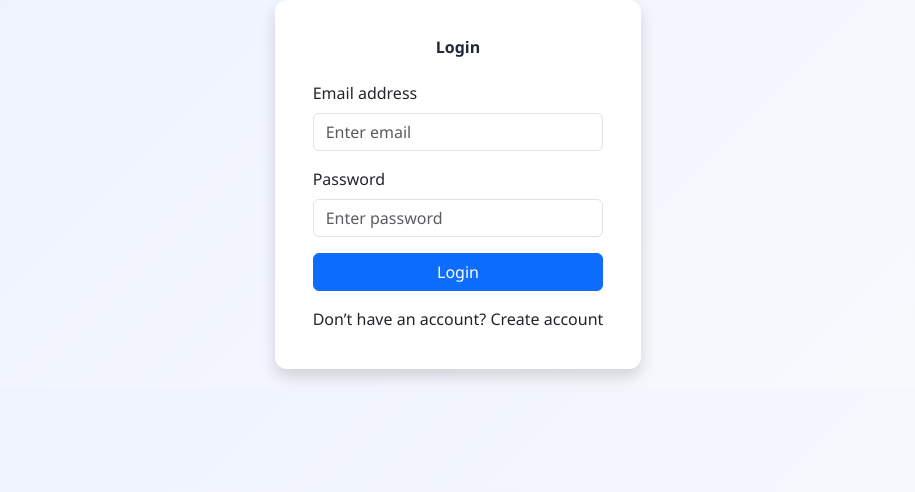
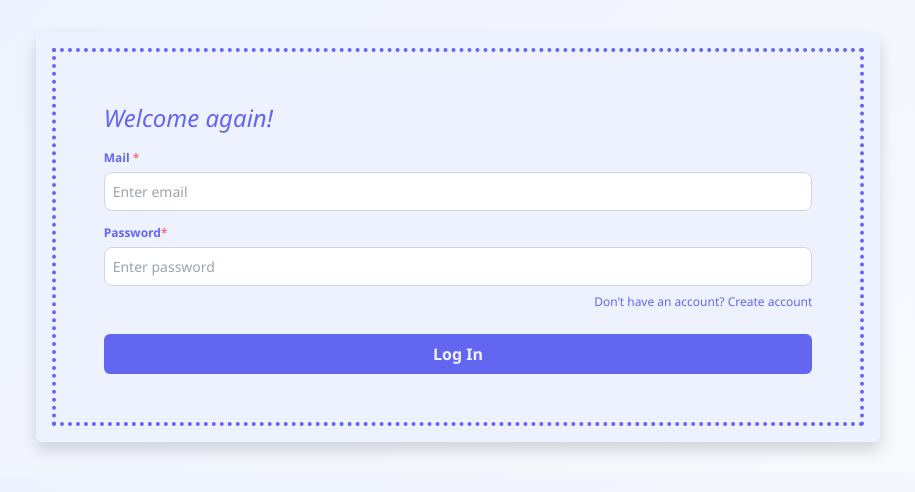
Before and after one commit to MrPandit12345/task_automation_FE, a React (Create React App) app: page / in a window 1280 px wide. Shown: the top 492 px of the page, without its empty margins (182-1097 px from the left). Built offline with nearby package versions, Linux system fonts and the light colour scheme.

Commit message:
updated login ui

```diff
--- a/src/components/Login.jsx
+++ b/src/components/Login.jsx
@@ -13,40 +13,41 @@ export default function Login({ setToken, setShowRegister }) {
   };
 
   return (
-    <div className="login-wrapper d-flex align-items-center justify-content-center">
-      <div className="card login-card shadow">
-        <div className="card-body">
-          <h3 className="text-center mb-4 fw-bold">Login</h3>
-
-          <form onSubmit={submit}>
-            <div className="mb-3">
-              <label className="form-label">Email address</label>
+    <div className="flex justify-center m-8">
+      <div
+        className="w-fit h-fit bg-indigo-50 rounded shadow flex flex-col justify-between p-3"
+        onSubmit={submit}
+      >
+        <form className="text-indigo-500" action method="post">
+          <fieldset className="border-4 border-dotted border-indigo-500 p-5">
+            <legend className="px-2 italic -mx-2">Welcome again!</legend>
+            <label
+              className="text-xs font-bold after:content-['*'] after:text-red-400"
+              htmlFor="email"
+            >
+              Mail{" "}
+            </label>
             <input
+              className="w-full p-2 mb-2 mt-1 outline-none ring-none focus:ring-2 focus:ring-indigo-500"
               type="email"
-                className="form-control"
               placeholder="Enter email"
               onChange={(e) => setEmail(e.target.value)}
               required
             />
-            </div>
-
-            <div className="mb-3">
-              <label className="form-label">Password</label>
+            <label
+              className="text-xs font-bold after:content-['*'] after:text-red-400"
+              htmlFor="password"
+            >
+              Password
+            </label>
             <input
+              className="w-full p-2 mb-2 mt-1 outline-none ring-none focus:ring-2 focus:ring-indigo-500"
               type="password"
-                className="form-control"
               placeholder="Enter password"
               onChange={(e) => setPassword(e.target.value)}
               required
             />
-            </div>
-
-            <button type="submit" className="btn btn-primary w-100">
-              Login
-            </button>
-          </form>
-
-          <p className="text-center mt-3 mb-0">
+            <p className="block text-right text-xs text-indigo-500 mb-4">
               Don’t have an account?{" "}
               <span
                 className="register-link"
@@ -55,7 +56,11 @@ export default function Login({ setToken, setShowRegister }) {
                 Create account
               </span>
             </p>
-        </div>
+            <button className="w-full rounded bg-indigo-500 text-indigo-50 p-2 text-center font-bold hover:bg-indigo-400">
+              Log In
+            </button>
+          </fieldset>
+        </form>
       </div>
     </div>
   );
```
Lines whose indentation alone changed are shown as unchanged.
